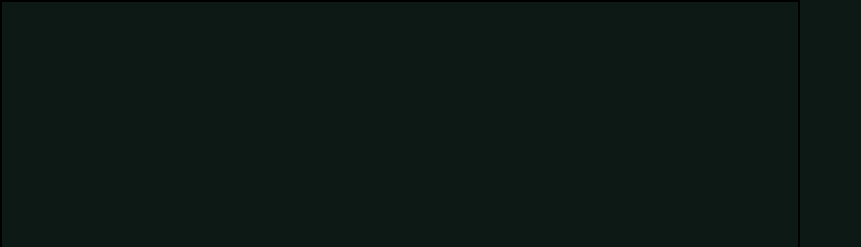
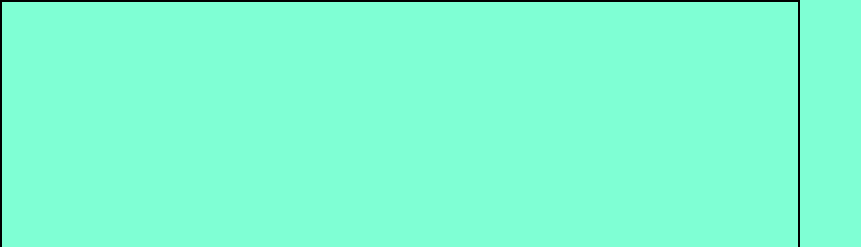
Before and after one commit to aryachoudhary10/ticktactoe, a plain HTML site: page index.html in a window 1280 px wide. Shown: the top 247 px of the page, without its empty margins (0-861 px from the left). Drawn offline with Linux system fonts and the light colour scheme.

Commit message:
Add files via upload

```diff
--- a/style.css
+++ b/style.css
@@ -9,6 +9,7 @@
 body{
     margin:0;
     background-color: aquamarine;
+    user-select: none;
 }
 .board{
     width: 100vh;
@@ -115,7 +116,6 @@ body{
     right: 0;
     bottom: 0;
     background-color: rgba(0,0,0,.9);
-    display: flex;
     justify-content: center;
     align-items: center;
     color: wheat;
```
